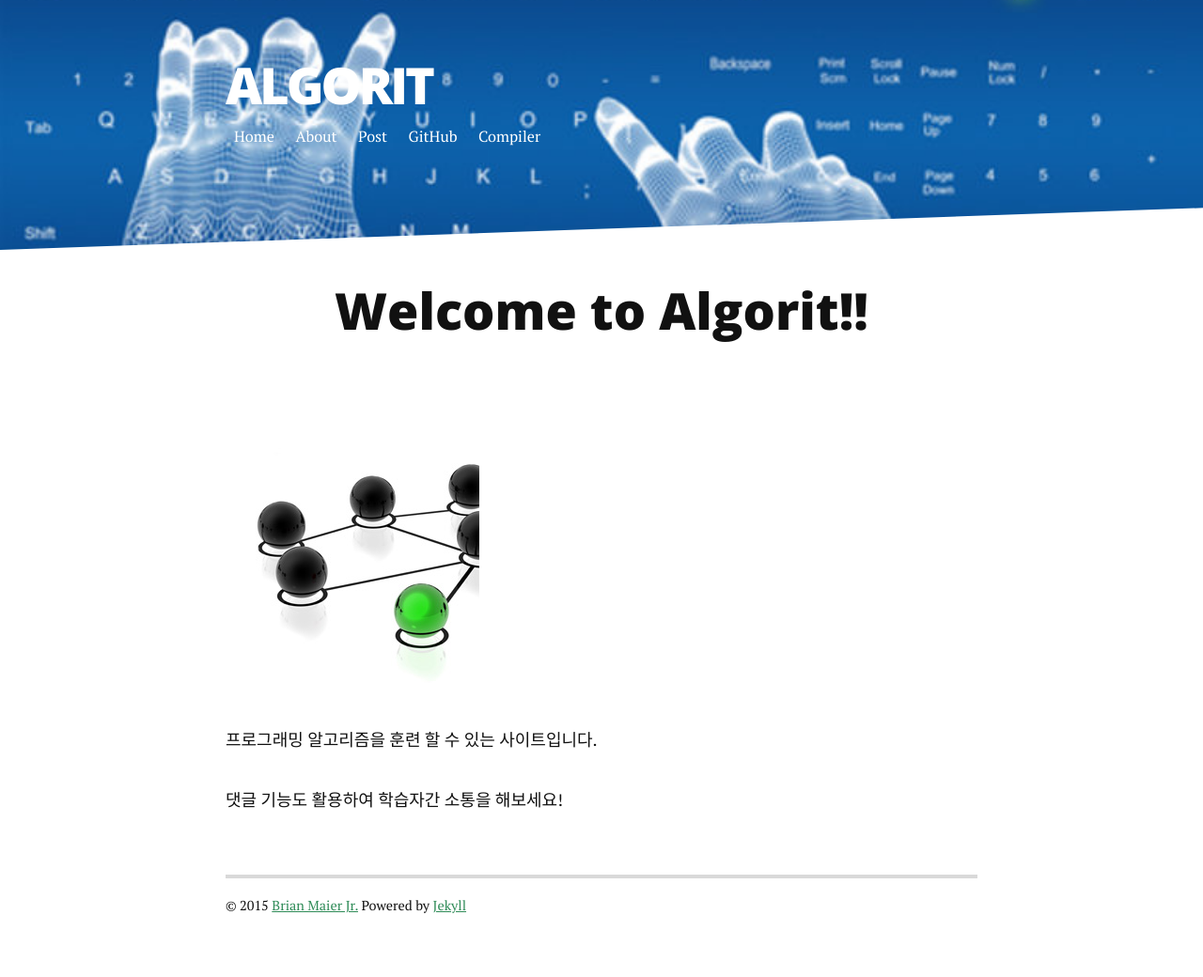
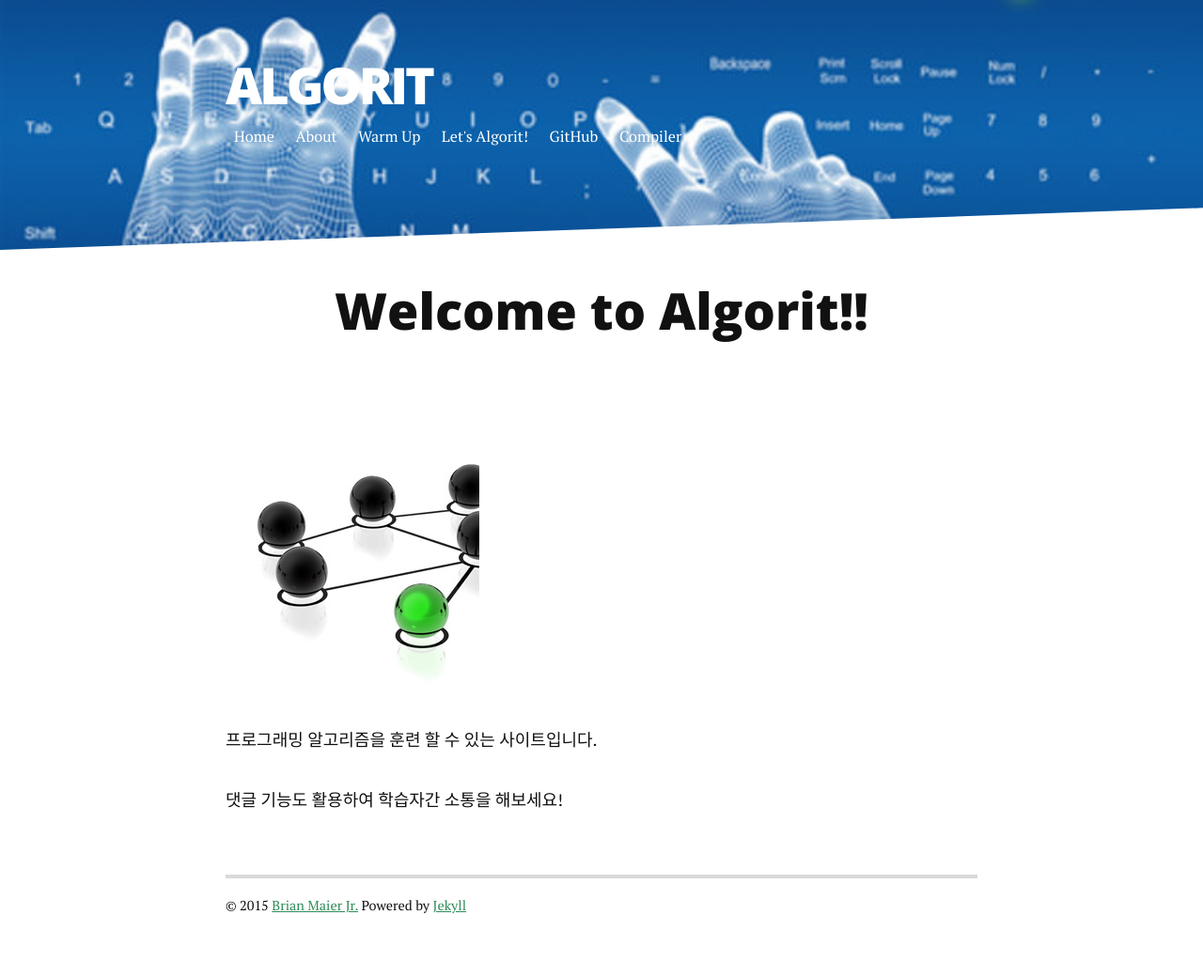
Before and after one commit to lsg154/lsg154.github.io, a Jekyll site: the page built from index.html, in a window 1280 px wide. Shown: the whole page at 94% size. Built offline with Jekyll 4.4.1, drawn with Linux system fonts in a browser that asks for light colours; nearby versions of some CDN libraries; Markdown is read by kramdown in place of the engine named in the settings; the list of posts is cut into pages by our own code.

Commit message:
Update _config.yml

```diff
--- a/_config.yml
+++ b/_config.yml
@@ -15,5 +15,7 @@ navigation:
    url: /index.html
  - title: About
    url: /about
- - title: Post
+ - title: Warm Up
+   url: /warm
+ - title: Let's Algorit!
    url: /post
```
